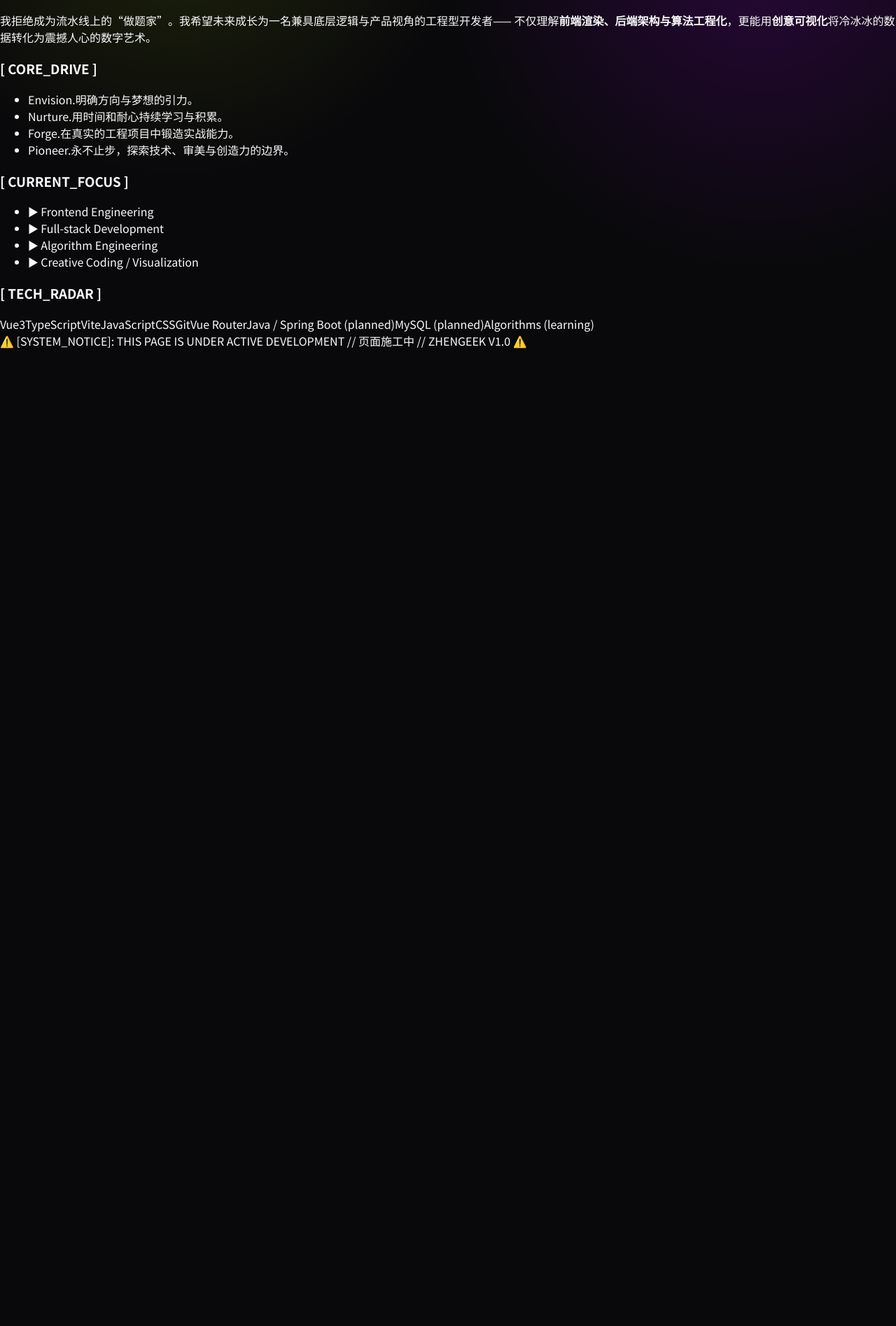
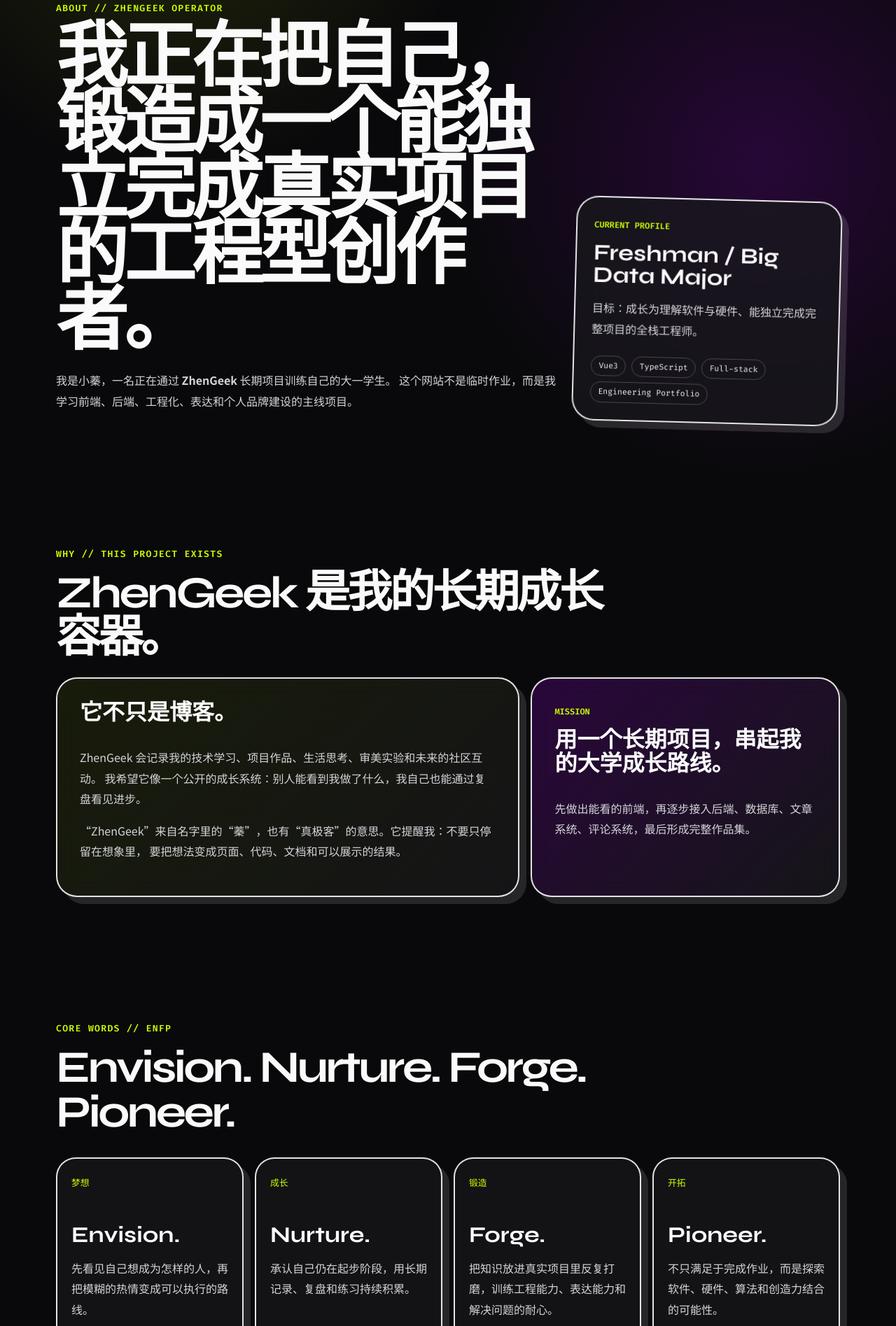
Before and after one commit to zhengeek/zhengeek-blog, a Vue app in the folder frontend/: page /about in a window 1280 px wide. Shown: the part 163-2058 px from the top of the page at 70% size. Before the commit the page ends 819 px from the top, so only its background shows below. Built offline with nearby package versions, Linux system fonts and the light colour scheme.

Commit message:
feat: refine about page content and roadmap

```diff
--- a/frontend/src/views/AboutView.vue
+++ b/frontend/src/views/AboutView.vue
@@ -1,92 +1,392 @@
+<script setup lang="ts">
+const principles = [
+  {
+    word: 'Envision',
+    cn: '梦想',
+    text: '先看见自己想成为怎样的人，再把模糊的热情变成可以执行的路线。'
+  },
+  {
+    word: 'Nurture',
+    cn: '成长',
+    text: '承认自己仍在起步阶段，用长期记录、复盘和练习持续积累。'
+  },
+  {
+    word: 'Forge',
+    cn: '锻造',
+    text: '把知识放进真实项目里反复打磨，训练工程能力、表达能力和解决问题的耐心。'
+  },
+  {
+    word: 'Pioneer',
+    cn: '开拓',
+    text: '不只满足于完成作业，而是探索软件、硬件、算法和创造力结合的可能性。'
+  }
+]
+
+const learningTracks = [
+  'Frontend Engineering：Vue3、TypeScript、CSS、交互体验与组件化开发',
+  'Backend Foundation：Java、Spring Boot、API 设计、数据库与权限系统',
+  'Computer Science Basics：数据结构、算法、操作系统、网络与工程常识',
+  'Creative Engineering：Canvas、可视化、算法动画和个人网站视觉实验'
+]
+
+const timeline = [
+  {
+    stage: 'Now',
+    title: '前端静态 V1',
+    detail: '完成首页、多页面路由、About / Projects / Blog / Lab 的内容骨架。'
+  },
+  {
+    stage: 'Next',
+    title: '内容与组件整理',
+    detail: '把项目、文章、时间线整理成清晰的数据结构，为后端接口做准备。'
+  },
+  {
+    stage: 'Later',
+    title: '全栈化升级',
+    detail: '接入 Spring Boot、MySQL、文章 API、评论/留言和后台管理。'
+  }
+]
+</script>
+
 <template>
-  <!-- Main Content Area -->
-  <div class="content-grid">
-
-  <!-- Bio Section -->
-  <section class="brutalist-card bio-card">
-    <div class="card-header bg-cyan">
-      <h3>[ SYS.USER_INFO ]</h3>
+  <main class="about-page">
+    <section class="about-hero about-shell">
+      <p class="eyebrow">ABOUT // ZHENGEEK OPERATOR</p>
+      <div class="about-hero-grid">
+        <div>
+          <h1>我正在把自己，锻造成一个能独立完成真实项目的工程型创作者。</h1>
+          <p class="hero-lead">
+            我是小蓁，一名正在通过 <strong>ZhenGeek</strong> 长期项目训练自己的大一学生。
+            这个网站不是临时作业，而是我学习前端、后端、工程化、表达和个人品牌建设的主线项目。
+          </p>
         </div>
-    <div class="card-body">
-      <p>
-        我是<strong>小蓁</strong>，一名正在通过 <strong>ZhenGeek</strong> 长期项目训练自己的大一学生。
-      </p>
-      <p>
-        我拒绝成为流水线上的“做题家”。我希望未来成长为一名兼具底层逻辑与产品视角的工程型开发者——
-        不仅理解<strong>前端渲染、后端架构与算法工程化</strong>，更能用<strong>创意可视化</strong>将冷冰冰的数据转化为震撼人心的数字艺术。
-      </p>
+        <aside class="identity-card">
+          <span class="card-label">CURRENT PROFILE</span>
+          <strong>Freshman / Big Data Major</strong>
+          <p>目标：成长为理解软件与硬件、能独立完成完整项目的全栈工程师。</p>
+          <div class="identity-tags">
+            <span>Vue3</span>
+            <span>TypeScript</span>
+            <span>Full-stack</span>
+            <span>Engineering Portfolio</span>
+          </div>
+        </aside>
       </div>
     </section>
 
-  <!-- Core Keywords Section -->
-  <section class="brutalist-card keywords-card">
-    <div class="card-header bg-yellow">
-      <h3>[ CORE_DRIVE ]</h3>
+    <section class="about-shell story-section">
+      <div class="section-title-block">
+        <p class="eyebrow">WHY // THIS PROJECT EXISTS</p>
+        <h2>ZhenGeek 是我的长期成长容器。</h2>
       </div>
-    <div class="card-body">
-      <ul class="keyword-list">
-        <li>
-          <span class="kw-title text-magenta">Envision.</span>
-          <span class="kw-desc">明确方向与梦想的引力。</span>
-        </li>
-        <li>
-          <span class="kw-title text-cyan">Nurture.</span>
-          <span class="kw-desc">用时间和耐心持续学习与积累。</span>
-        </li>
-        <li>
-          <span class="kw-title text-yellow">Forge.</span>
-          <span class="kw-desc">在真实的工程项目中锻造实战能力。</span>
-        </li>
-        <li>
-          <span class="kw-title text-black">Pioneer.</span>
-          <span class="kw-desc">永不止步，探索技术、审美与创造力的边界。</span>
-        </li>
-      </ul>
+      <div class="story-grid">
+        <article class="story-panel large-panel">
+          <h3>它不只是博客。</h3>
+          <p>
+            ZhenGeek 会记录我的技术学习、项目作品、生活思考、审美实验和未来的社区互动。
+            我希望它像一个公开的成长系统：别人能看到我做了什么，我自己也能通过复盘看见进步。
+          </p>
+          <p>
+            “ZhenGeek”来自名字里的“蓁”，也有“真极客”的意思。它提醒我：不要只停留在想象里，
+            要把想法变成页面、代码、文档和可以展示的结果。
+          </p>
+        </article>
+        <article class="story-panel mission-panel">
+          <span class="card-label">MISSION</span>
+          <h3>用一个长期项目，串起我的大学成长路线。</h3>
+          <p>先做出能看的前端，再逐步接入后端、数据库、文章系统、评论系统，最后形成完整作品集。</p>
+        </article>
       </div>
     </section>
 
-  <!-- Current Focus Section -->
-  <section class="brutalist-card focus-card">
-    <div class="card-header bg-magenta text-white">
-      <h3>[ CURRENT_FOCUS ]</h3>
-    </div>
-    <div class="card-body">
-      <ul class="focus-list">
-        <li><span class="bullet">►</span> Frontend Engineering</li>
-        <li><span class="bullet">►</span> Full-stack Development</li>
-        <li><span class="bullet">►</span> Algorithm Engineering</li>
-        <li><span class="bullet">►</span> Creative Coding / Visualization</li>
-      </ul>
+    <section class="about-shell principles-section">
+      <p class="eyebrow">CORE WORDS // ENFP</p>
+      <h2>Envision. Nurture. Forge. Pioneer.</h2>
+      <div class="principle-grid">
+        <article v-for="item in principles" :key="item.word" class="principle-card">
+          <span>{{ item.cn }}</span>
+          <h3>{{ item.word }}.</h3>
+          <p>{{ item.text }}</p>
+        </article>
       </div>
     </section>
 
-  <!-- Tech Stack Radar (Placeholder) -->
-  <section class="brutalist-card tech-card">
-     <div class="card-header bg-black text-white">
-      <h3>[ TECH_RADAR ]</h3>
+    <section class="about-shell route-section">
+      <div class="route-copy">
+        <p class="eyebrow">ROUTE // WHAT I AM BUILDING</p>
+        <h2>我选择项目驱动，而不是只堆零散知识点。</h2>
+        <p>
+          当前阶段，我会先用 ZhenGeek 训练前端工程能力：页面结构、组件拆分、路由组织、视觉设计和内容表达。
+          等静态内容稳定后，再接入后端 API 和数据库，把它升级成真正的全栈博客系统。
+        </p>
       </div>
-    <div class="card-body">
-      <div class="tech-tags">
-         <span class="tag tag-solid">Vue3</span>
-         <span class="tag tag-solid">TypeScript</span>
-         <span class="tag tag-solid">Vite</span>
-         <span class="tag tag-solid">JavaScript</span>
-         <span class="tag tag-solid">CSS</span>
-         <span class="tag tag-solid">Git</span>
-         <span class="tag tag-solid">Vue Router</span>
-         <span class="tag tag-outline">Java / Spring Boot (planned)</span>
-         <span class="tag tag-outline">MySQL (planned)</span>
-         <span class="tag tag-outline">Algorithms (learning)</span>
+      <div class="track-list">
+        <div v-for="track in learningTracks" :key="track" class="track-item">
+          <span>►</span>
+          <p>{{ track }}</p>
         </div>
       </div>
     </section>
 
+    <section class="about-shell timeline-section">
+      <p class="eyebrow">ROADMAP // FROM STATIC TO FULL-STACK</p>
+      <div class="timeline-grid">
+        <article v-for="item in timeline" :key="item.stage" class="timeline-card">
+          <span>{{ item.stage }}</span>
+          <h3>{{ item.title }}</h3>
+          <p>{{ item.detail }}</p>
+        </article>
       </div>
+    </section>
+  </main>
+</template>
 
-  <!-- Dev Status Footer -->
-  <div class="dev-status-banner">
-    <div class="marquee-content">
-      <span>⚠️ [SYSTEM_NOTICE]: THIS PAGE IS UNDER ACTIVE DEVELOPMENT // 页面施工中 // ZHENGEEK V1.0 ⚠️</span>
-    </div>
-  </div>
-</template>
+<style scoped>
+.about-page {
+  padding-bottom: 5rem;
+}
+
+.about-shell {
+  width: min(1120px, calc(100% - 2rem));
+  margin: 0 auto;
+  padding: clamp(3.5rem, 7vw, 6rem) 0;
+}
+
+.eyebrow {
+  margin: 0 0 1rem;
+  color: var(--vg-accent);
+  font-family: var(--font-mono);
+  font-size: 0.82rem;
+  font-weight: 800;
+  letter-spacing: 0.1em;
+}
+
+h1,
+h2,
+h3,
+p {
+  margin-top: 0;
+}
+
+h1,
+h2 {
+  font-family: var(--font-display);
+  letter-spacing: -0.055em;
+}
+
+h1 {
+  max-width: 820px;
+  margin-bottom: 1.4rem;
+  font-size: clamp(3rem, 8vw, 7.5rem);
+  line-height: 0.92;
+}
+
+h2 {
+  max-width: 780px;
+  margin-bottom: 1.5rem;
+  font-size: clamp(2.2rem, 5vw, 4.8rem);
+  line-height: 1;
+}
+
+h3 {
+  font-family: var(--font-display);
+  font-size: clamp(1.45rem, 2.5vw, 2.2rem);
+  line-height: 1.05;
+}
+
+.hero-lead,
+.story-panel p,
+.route-copy p,
+.track-item p,
+.timeline-card p,
+.principle-card p,
+.identity-card p {
+  color: #d4d4d8;
+  font-size: 1rem;
+  line-height: 1.85;
+}
+
+.about-hero {
+  min-height: calc(100vh - 76px);
+  display: grid;
+  align-items: center;
+}
+
+.about-hero-grid,
+.story-grid,
+.route-section,
+.timeline-grid {
+  display: grid;
+  gap: 1rem;
+}
+
+.about-hero-grid {
+  grid-template-columns: minmax(0, 1fr) minmax(300px, 380px);
+  align-items: end;
+}
+
+.identity-card,
+.story-panel,
+.principle-card,
+.track-list,
+.timeline-card {
+  border: 2px solid rgba(250, 250, 250, 0.9);
+  background: rgba(24, 24, 27, 0.74);
+  box-shadow: 10px 10px 0 rgba(250, 250, 250, 0.12);
+  backdrop-filter: blur(16px);
+}
+
+.identity-card {
+  border-radius: 32px;
+  padding: 1.5rem;
+  transform: rotate(1.5deg);
+}
+
+.card-label {
+  display: inline-block;
+  margin-bottom: 1rem;
+  color: var(--vg-accent);
+  font-family: var(--font-mono);
+  font-size: 0.75rem;
+  font-weight: 800;
+}
+
+.identity-card strong {
+  display: block;
+  margin-bottom: 1rem;
+  font-family: var(--font-display);
+  font-size: 2rem;
+  line-height: 1;
+}
+
+.identity-tags {
+  display: flex;
+  flex-wrap: wrap;
+  gap: 0.5rem;
+  margin-top: 1.5rem;
+}
+
+.identity-tags span {
+  padding: 0.38rem 0.65rem;
+  border: 1px solid rgba(250, 250, 250, 0.22);
+  border-radius: 999px;
+  color: #f4f4f5;
+  font-family: var(--font-mono);
+  font-size: 0.72rem;
+}
+
+.section-title-block {
+  margin-bottom: 1rem;
+}
+
+.story-grid {
+  grid-template-columns: minmax(0, 1.2fr) minmax(280px, 0.8fr);
+}
+
+.story-panel {
+  border-radius: 30px;
+  padding: clamp(1.4rem, 3vw, 2rem);
+}
+
+.large-panel {
+  background:
+    linear-gradient(135deg, rgba(204, 255, 0, 0.08), rgba(24, 24, 27, 0.78));
+}
+
+.mission-panel {
+  background:
+    linear-gradient(135deg, rgba(176, 0, 255, 0.2), rgba(24, 24, 27, 0.82));
+}
+
+.principle-grid {
+  display: grid;
+  grid-template-columns: repeat(4, minmax(0, 1fr));
+  gap: 1rem;
+  margin-top: 2rem;
+}
+
+.principle-card {
+  min-height: 260px;
+  border-radius: 28px;
+  padding: 1.25rem;
+}
+
+.principle-card span {
+  color: var(--vg-accent);
+  font-family: var(--font-mono);
+  font-size: 0.8rem;
+}
+
+.principle-card h3 {
+  margin: 3rem 0 1rem;
+}
+
+.route-section {
+  grid-template-columns: minmax(0, 0.95fr) minmax(0, 1.05fr);
+  align-items: start;
+}
+
+.track-list {
+  border-radius: 32px;
+  padding: 1.2rem;
+}
+
+.track-item {
+  display: grid;
+  grid-template-columns: auto 1fr;
+  gap: 0.8rem;
+  padding: 1rem 0;
+  border-bottom: 1px solid rgba(250, 250, 250, 0.12);
+}
+
+.track-item:last-child {
+  border-bottom: 0;
+}
+
+.track-item span {
+  color: var(--vg-accent);
+}
+
+.track-item p {
+  margin-bottom: 0;
+}
+
+.timeline-grid {
+  grid-template-columns: repeat(3, minmax(0, 1fr));
+  margin-top: 1.5rem;
+}
+
+.timeline-card {
+  min-height: 220px;
+  border-radius: 28px;
+  padding: 1.35rem;
+}
+
+.timeline-card span {
+  color: var(--vg-accent);
+  font-family: var(--font-mono);
+  font-weight: 800;
+}
+
+.timeline-card h3 {
+  margin: 2.5rem 0 1rem;
+}
+
+@media (max-width: 980px) {
+  .about-hero-grid,
+  .story-grid,
+  .principle-grid,
+  .route-section,
+  .timeline-grid {
+    grid-template-columns: 1fr;
+  }
+
+  .identity-card {
+    transform: none;
+  }
+
+  .about-hero {
+    min-height: auto;
+  }
+}
+</style>
```
Lines whose indentation alone changed are shown as unchanged.
